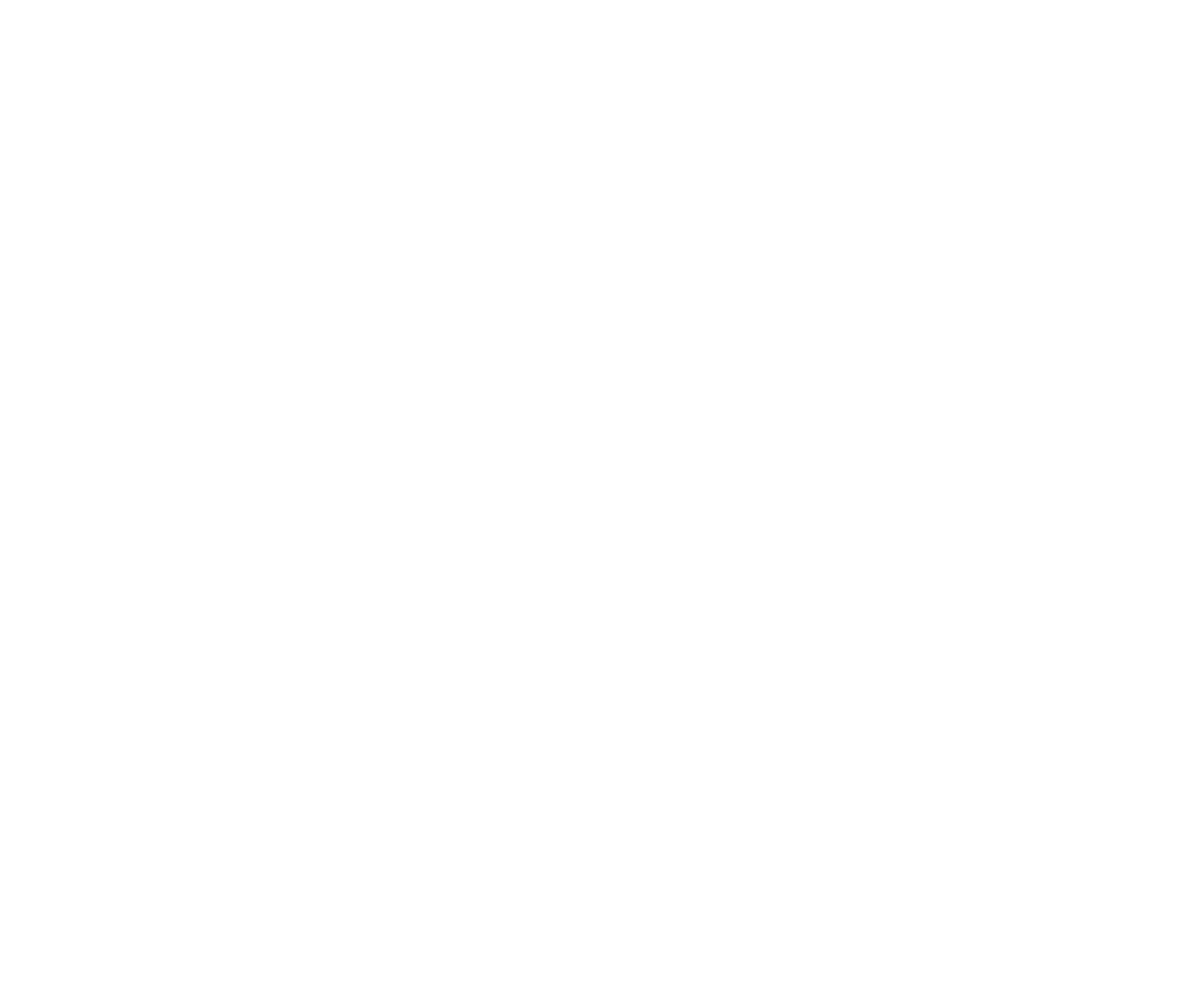
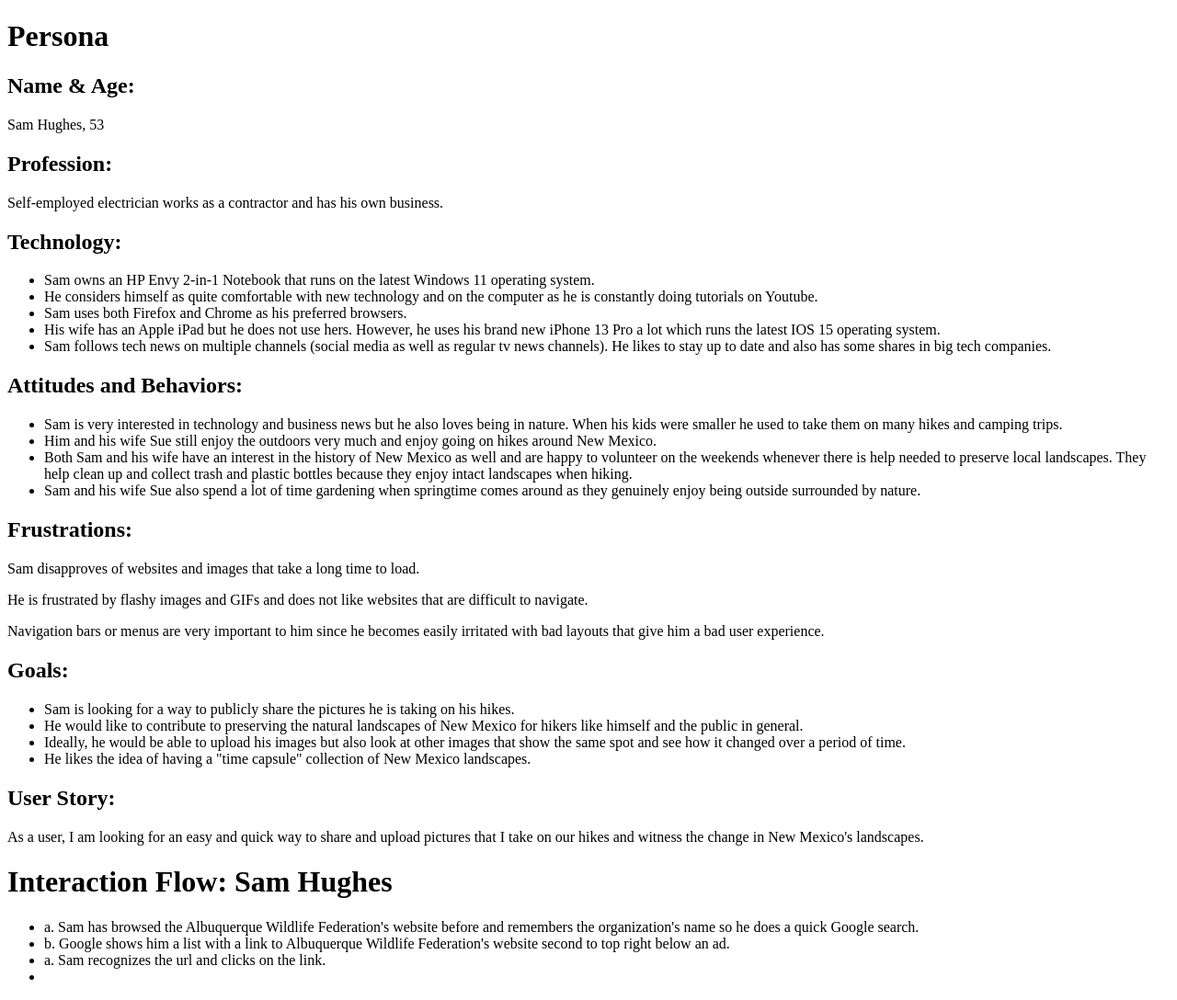
Before and after one commit to Least-Valuable-Painters/ABQ-Wildlife, a plain HTML site: page power-user-persona.html in a window 1280 px wide. Shown: the whole page at 92% size. Before the commit the page ends 800 px from the top, so only its background shows below. Drawn offline with Linux system fonts and the light colour scheme.

Commit message:
added persona details to power user.

```diff
--- a/power-user-persona.html
+++ b/power-user-persona.html
@@ -4,7 +4,58 @@
     <meta charset="UTF-8">
     <title>Power User Persona</title>
 </head>
+
+<!---Purpose, Audience, and Goal of the Website--->
+
 <body>
+    <h1>Persona</h1>
+
+    <h2>Name & Age:</h2>
+    <p>Sam Hughes, 53</p>
+
+    <h2>Profession:</h2>
+    <p>Self-employed electrician works as a contractor and has his own business.</p>
+
+    <h2>Technology:</h2>
+        <ul>
+            <li>Sam owns an HP Envy 2-in-1 Notebook that runs on the latest Windows 11 operating system.</li>
+            <li>He considers himself as quite comfortable with new technology and on the computer as he is constantly doing tutorials on Youtube.</li>
+            <li>Sam uses both Firefox and Chrome as his preferred browsers.</li>
+            <li>His wife has an Apple iPad but he does not use hers. However, he uses his brand new iPhone 13 Pro a lot which runs the latest IOS 15 operating system.</li>
+            <li>Sam follows tech news on multiple channels (social media as well as regular tv news channels). He likes to stay up to date and also has some shares in big tech companies.</li>
+        </ul>
+
+    <h2>Attitudes and Behaviors:</h2>
+        <ul>
+            <li>Sam is very interested in technology and business news but he also loves being in nature. When his kids were smaller he used to take them on many hikes and camping trips.</li>
+            <li>Him and his wife Sue still enjoy the outdoors very much and enjoy going on hikes around New Mexico.</li>
+            <li>Both Sam and his wife have an interest in the history of New Mexico as well and are happy to volunteer on the weekends whenever there is help needed to preserve local landscapes. They help clean up and collect trash and plastic bottles because they enjoy intact landscapes when hiking.</li>
+            <li>Sam and his wife Sue also spend a lot of time gardening when springtime comes around as they genuinely enjoy being outside surrounded by nature.</li>
+        </ul>
+
+    <h2>Frustrations:</h2>
+    <p>Sam disapproves of websites and images that take a long time to load.</p>
+    <p>He is frustrated by flashy images and GIFs and does not like websites that are difficult to navigate.</p>
+    <p>Navigation bars or menus are very important to him since he becomes easily irritated with bad layouts that give him a bad user experience.</p>
+
+    <h2>Goals:</h2>
+        <ul>
+            <li>Sam is looking for a way to publicly share the pictures he is taking on his hikes.</li>
+            <li>He would like to contribute to preserving the natural landscapes of New Mexico for hikers like himself and the public in general.</li>
+            <li>Ideally, he would be able to upload his images but also look at other images that show the same spot and see how it changed over a period of time.</li>
+            <li>He likes the idea of having a "time capsule" collection of New Mexico landscapes.</li>
+        </ul>
+
+    <h2>User Story:</h2>
+    <p>As a user, I am looking for an easy and quick way to share and upload pictures that I take on our hikes and witness the change in New Mexico's landscapes.</p>
+
+    <h1>Interaction Flow: Sam Hughes</h1>
+        <ul>
+            <li>a. Sam has browsed the Albuquerque Wildlife Federation's website before and remembers the organization's name so he does a quick Google search.</li>
+            <li>b. Google shows him a list with a link to Albuquerque Wildlife Federation's website second to top right below an ad. </li>
+            <li>a. Sam recognizes the url and clicks on the link.</li>
+            <li></li>
+        </ul>
 
 </body>
 </html>
```
